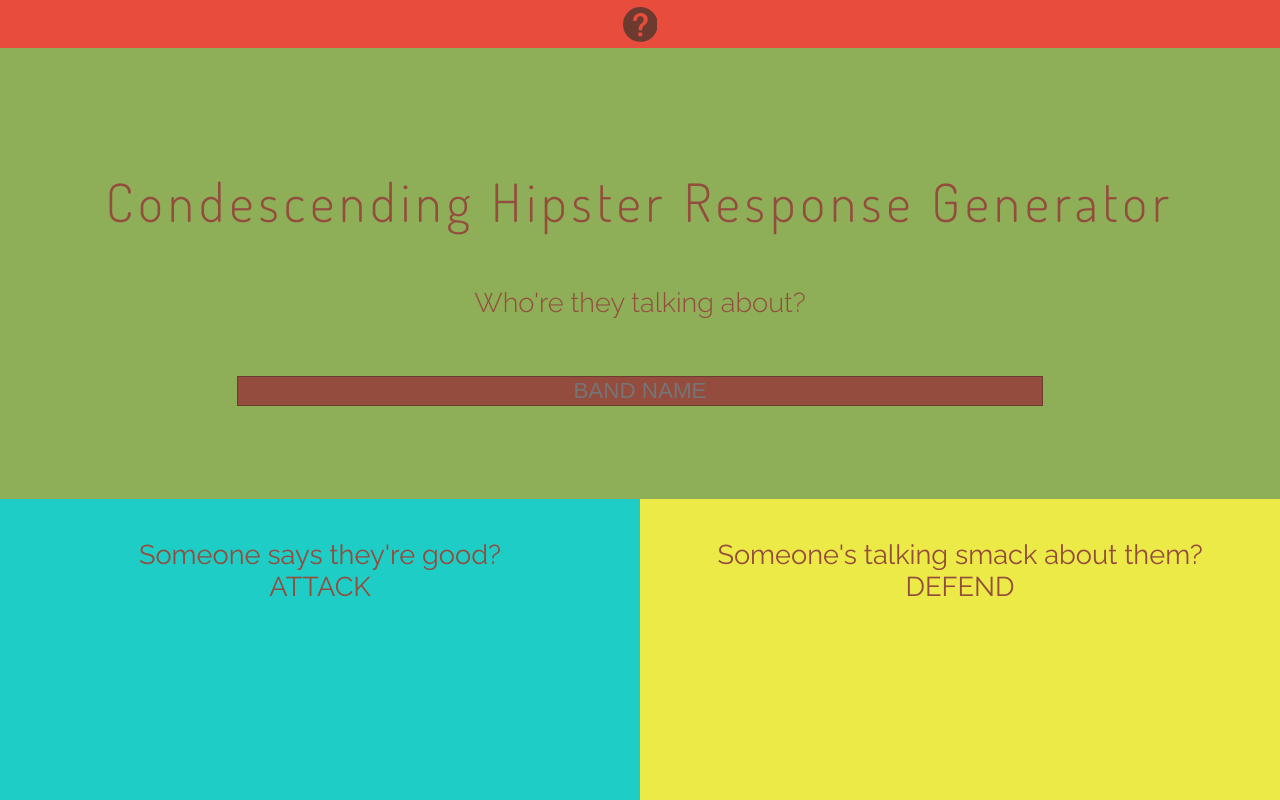
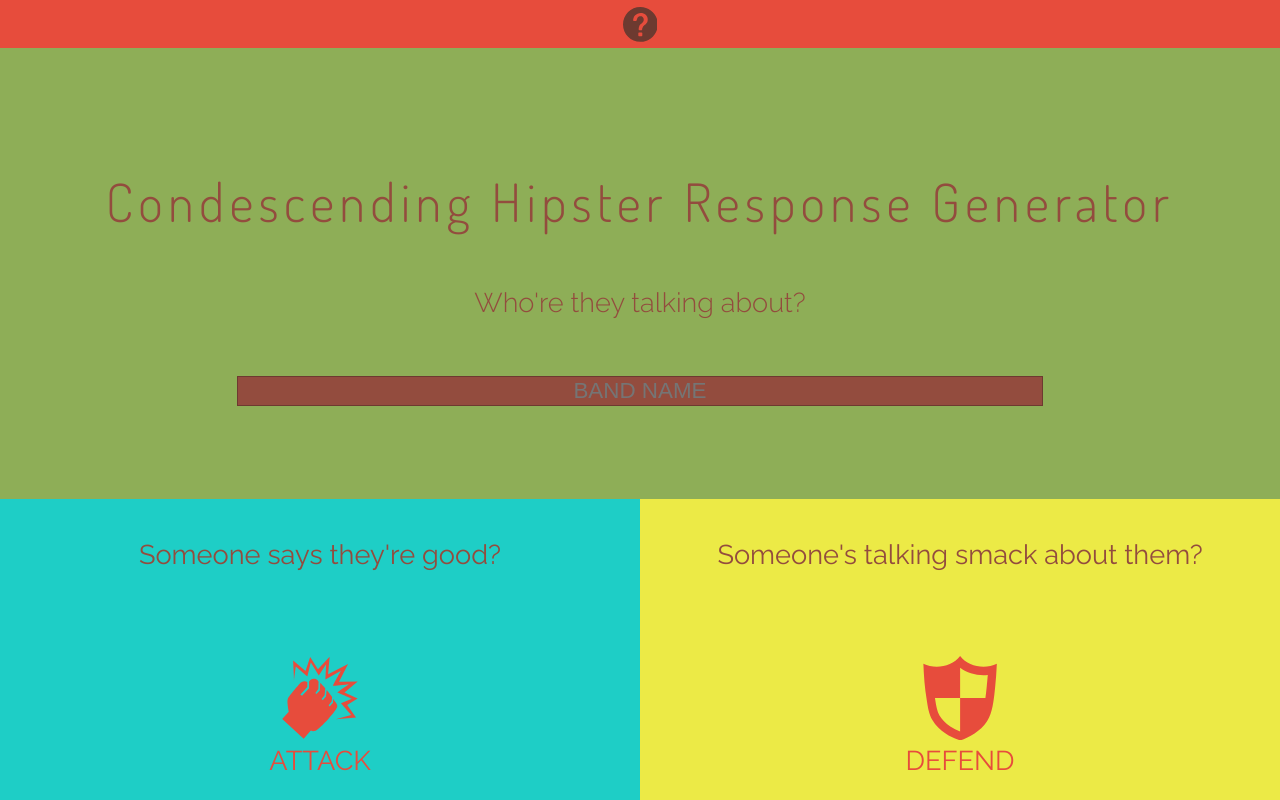
Before and after one commit to AsafGerchak/FlamingLips, a website: page index.html in a window 1280 px wide. Drawn offline with nearby package versions, Linux system fonts and the light colour scheme.

Commit message:
More icons! :tada:

```diff
--- a/assets/css/style.scss
+++ b/assets/css/style.scss
@@ -142,7 +142,7 @@ header {
 			// height: 10%;
 			text-align: center;
 			font-size: 1.4em;
-			// font-color: $titleColor;
+			color: $titleColor;
 
 			&:focus {
 				outline: none;
@@ -190,6 +190,26 @@ header {
 		.offscreenDefend {
 			right: -50%;
 		}
+
+		.actionLogo {
+			position: absolute;
+			bottom: 8%;
+			left: 10%;
+			height: 40%;
+			width: 80%;
+
+			.punch,
+			.shield {
+				height: 70%;
+				fill: $aboutColor;
+				// margin: 10% 0 1% 0;
+			}
+
+			.action {
+				color: $aboutColor;
+				text-transform: uppercase;
+			}
+		}
 	}
 }
 
--- a/index.html
+++ b/index.html
@@ -37,11 +37,26 @@
 
 			<div class="attackGo" id="attackGo">
 				<h2>Someone says they're good?</h2>
-				<h2>ATTACK</h2>
+				<div class="actionLogo">
+					<!-- Attack icon -->
+					<svg xmlns="http://www.w3.org/2000/svg" xmlns:xlink="http://www.w3.org/1999/xlink" class="punch" id="punch" version="1.1" x="0px" y="0px" viewBox="0 0 100 100" enable-background="new 0 0 100 100" xml:space="preserve">
+						<path fill-rule="evenodd" clip-rule="evenodd" d="M5,74.91l25.477,23.47l8.249-9.516c0,0,2.556,0.796,5.896,0   c5.503-2.78,25.814-24.615,25.814-29.579c0-2.377-2.443-4.854-5.145-8.574v4.931l-3.947,4.36l-1.254-1.379l3.621-4.573l0.582-5.492   c-1.996-2.634-4.27-5.447-6.533-8.137l-0.752,7.812l-3.945,4.36l-1.389-1.39l3.629-4.562l0.865-8.104   c-2.053-2.41-4.293-4.831-5.953-6.668l-0.561,8.955l-3.945,4.36l-1.4-1.39l3.631-4.562l0.213-9.089   c-0.773-0.841-1.816-3.217-5.605-3.217c-3.508,0-4.349,1.827-5.649,3.363v7.879l-8.351,9.135l-1.983-1.458l8.227-8.989v-6.098   c-4.36-1.983-8.025,1.009-8.025,1.009S13.003,47.426,11.625,50.8c-1.379,3.374,1.176,15.467,1.176,15.467L5,74.91z"/>
+						<path fill-rule="evenodd" clip-rule="evenodd" d="M19.021,30.635c0.347,0.168-1.053-25.41-1.053-25.41l14.728,12.7   L38.2,1.292l9.213,14.515L61.322,1l-1.826,20.601L83.168,9.462L72.531,30.434l22.137-0.291L78.967,43.334l15.566,7.129   l-12.418,7.688L92.639,72.97l-24.188,2.119l18.371-5.01L74.762,56.035l12.9-5.292c0,0-16.756-7.409-17.115-7.409   c-0.348,0,13.754-9.684,13.754-9.684s-18.875,2.388-19.055,1.681c-0.18-0.706,9.527-17.788,9.527-17.788L56.279,28.046l0.84-18.214   l-8.653,13.383l-9.56-15.49L34.792,24.28L21.118,12.354C21.118,12.354,18.674,30.456,19.021,30.635z"/>
+					</svg> <!-- end attack icon -->
+					<h2 class="action">attack</h2>
+				</div> <!-- /.actionLogo -->
+
 			</div> <!-- /.attackGo -->
 			<div class="defendGo" id="defendGo">
 				<h2>Someone's talking smack about them?</h2>
-				<h2>DEFEND</h2>
+				<div class="actionLogo">
+					<!-- Defend icon -->
+					<svg xmlns="http://www.w3.org/2000/svg" xmlns:xlink="http://www.w3.org/1999/xlink" version="1.1" class="shield" id="shield" x="0px" y="0px" viewBox="0 0 100 100" enable-background="new 0 0 100 100" xml:space="preserve">
+						<path d="M77.806,12.728C67.152,12.728,56.381,8.48,50,0c-6.38,8.479-17.154,12.727-27.807,12.727  c-5.508,0-10.983-1.135-15.802-3.409c0.54,14.316,1.604,28.825,3.999,42.962c1.222,7.749,2.422,16.888,6.666,23.668  c3.729,6.528,9.515,11.869,15.722,16.006c4.715,3.137,9.846,5.717,15.187,7.612c0.853,0.303,1.502,0.434,2.1,0.434  c1.036,0,1.917-0.394,3.434-0.974c12.28-4.715,25.46-13.388,30.882-25.855c4.878-11.093,5.954-24.273,7.206-36.19  c0.968-9.189,1.671-18.426,2.022-27.663C88.79,11.592,83.312,12.728,77.806,12.728z M81.641,35.937l-0.267,2.568  c-0.396,3.824-0.797,7.694-1.326,11.496H50v39.658c-0.001,0-0.002,0.001-0.003,0.001c-4.081-1.561-8.003-3.585-11.673-6.026  c-5.664-3.775-10.016-8.147-12.584-12.645l-0.1-0.175l-0.107-0.171c-2.877-4.597-4.016-11.91-5.021-18.363l-0.244-1.557  l-0.009-0.056l-0.01-0.056c-0.034-0.201-0.065-0.408-0.099-0.609H50V13.899l0,0c7.62,5.639,17.418,8.829,27.806,8.829  c1.693,0,3.378-0.086,5.046-0.257C82.525,26.877,82.121,31.375,81.641,35.937z"/>
+					</svg> <!-- end defend icon -->
+					<h2 class="action">defend</h2>
+				</div> <!-- /.actionLogo -->
+
 			</div> <!-- /.defendGo -->
 
 		</div> <!-- /.buttons -->
```
Also changed, not shown: assets/css/mini.css, assets/css/style.css, assets/images/punchIcon_6593/icon_6593.png (added), assets/images/punchIcon_6593/icon_6593.svg (added), assets/images/punchIcon_6593/license.txt (added), assets/images/shieldIcon_1162/icon_1162.png (added), assets/images/shieldIcon_1162/icon_1162.svg (added), assets/images/shieldIcon_1162/license.txt (added).
